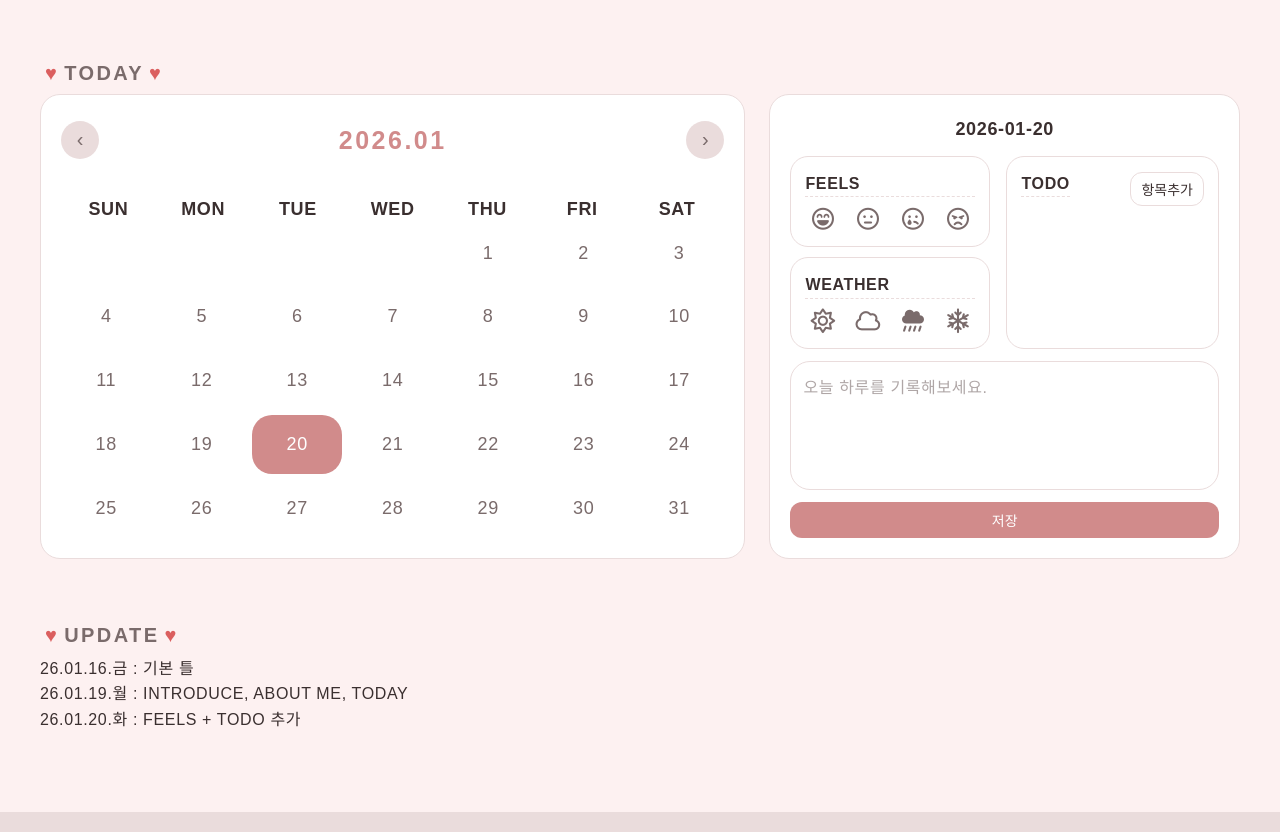
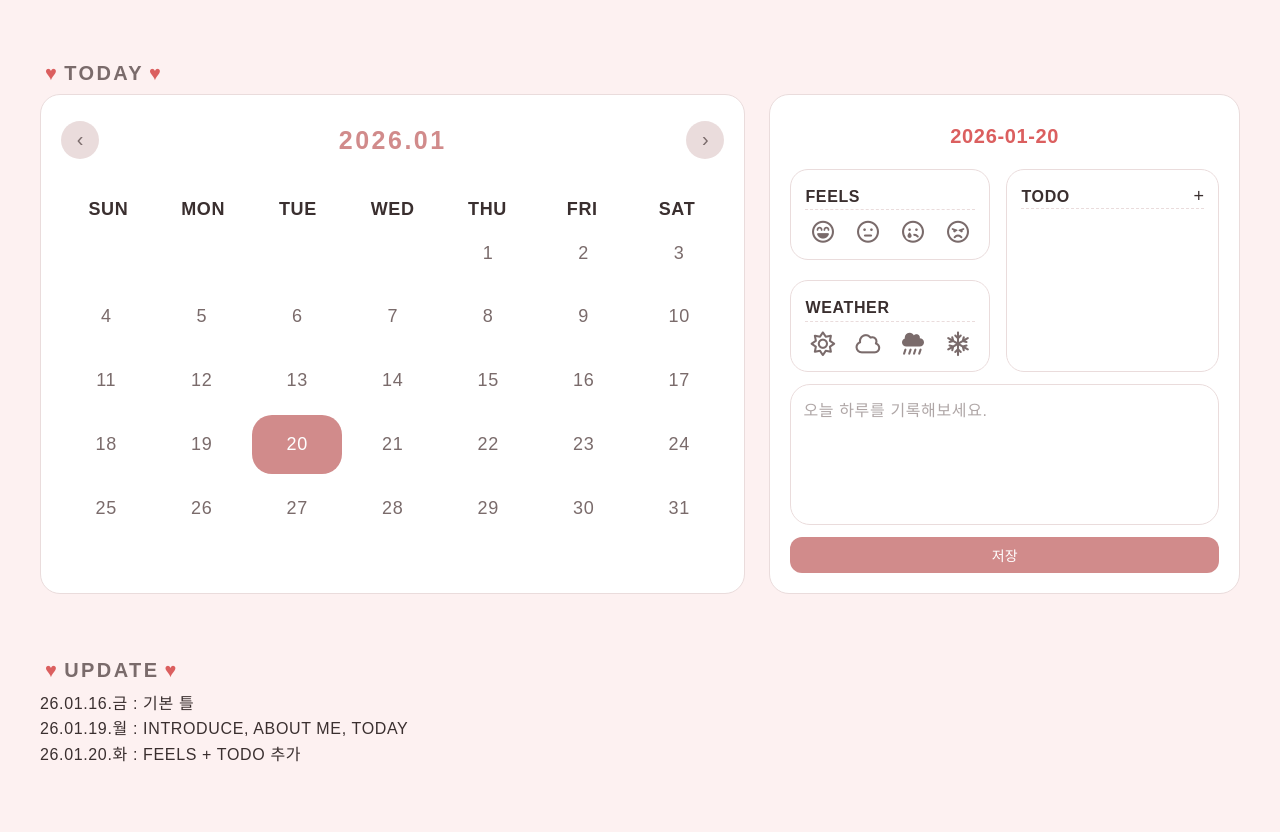
Before and after one commit to yjcha069kr/myway, a plain HTML site: page index.html in a window 1280 px wide. Shown: the part 940-1772 px from the top of the page. Drawn offline with Linux system fonts and the light colour scheme; a web font is replaced by a local one.

Commit message:
260120 개인-메인페이지

```diff
--- a/css/main.css
+++ b/css/main.css
@@ -8,14 +8,12 @@
   height: 100%;
   scroll-behavior: smooth;
 }
-
 @font-face {
   font-family: 'OngleipKonkon';
   src: url('https://cdn.jsdelivr.net/gh/projectnoonnu/2412-1@1.0/Ownglyph_corncorn-Rg.woff2') format('woff2');
   font-weight: normal;
   font-display: swap;
 }
-
 :root {
   --bg-main: #fdf1f1;
   --text-main: #3a2f2f;
@@ -32,37 +30,32 @@
   line-height: 1.6;
   letter-spacing: 0.04em;
 }
-
 .container {
   max-width: 1200px;
   width: 100%;
   margin: 0 auto;
   padding: 20px 0;
 }
-
 main {
   flex: 1;
 }
-
 .section {
   margin: 20px 0 60px;
 }
-
 .section-title {
   font-size: 20px;
   letter-spacing: 0.12em;
   color: var(--text-sub);
   margin-bottom: 5px;
 }
-
 .section span {
   color: #db5f5f;
   padding: 5px;
 }
-
 h1, h2, p {
   color: var(--text-main);
 }
+
 
 /* ==================== header ==================== */
 #header {
@@ -71,38 +64,34 @@
   top: 0;
   z-index: 1000;
 }
-
 .nav {
   display: flex;
   justify-content: space-between;
   align-items: center;
   height: 60px;
 }
-
 .nav-menu {
   display: flex;
   gap: 40px;
   list-style: none;
 }
-
 .nav a {
   text-decoration: none;
   color: var(--text);
 }
-
 .nav i {
   margin-right: 3px;
 }
 
+
+
 /* ==================== main ==================== */
-/* 메인비쥬얼 */
 .main-visual img {
   object-fit: cover;
   width: 100%;
   height: 300px;
 }
-
-/* intro section */
+/* ======== intro section ======== */
 .intro {
   display: flex;
   flex-direction: column;
@@ -110,12 +99,10 @@
   gap: 16px;
   border-bottom: 2px dashed var(--text-sub);
 }
-
 .intro-title {
   font-size: 40px;
   color: var(--text-main);
 }
-
 .intro-desc {
   max-width: 520px;
   font-size: 16px;
@@ -124,38 +111,32 @@
   margin-bottom: 20px;
 }
 
-/* about section */
+/* ======== about section ======== */
 .about .content {
   max-width: 640px;
   display: flex;
   flex-direction: column;
   gap: 20px;
 }
-
 .about .content p {
   color: var(--text-main);
 }
-
-/* cards section */
 .cards .card-grid {
   display: grid;
   grid-template-columns: repeat(3, 1fr);
   gap: 24px;
 }
-
 .cards .card {
   background: #fff;
   border-radius: 20px;
   padding: 28px;
   border: 1px solid var(--border-soft);
 }
-
 .cards .card h3 {
   font-size: 18px;
   margin-bottom: 12px;
   color: var(--text-main);
 }
-
 .cards .card p {
   color: var(--text-sub);
 }
@@ -166,7 +147,6 @@
   gap: 24px;
   align-items: stretch;
 }
-
 /* === calendar === */
 .calendar-header {
   display: flex;
@@ -174,14 +154,12 @@
   align-items: center;
   margin-bottom: 30px;
 }
-
 .calendar-header span {
   font-size: 25px;
   font-weight: bold;
   color: var(--accent);
   letter-spacing: 0.1em;
 }
-
 .calendar-header button {
   background: var(--border-soft);
   border: none;
@@ -193,12 +171,10 @@
   color: var(--text-sub);
   transition: all 0.2s;
 }
-
 .calendar-header button:hover {
   background: var(--accent);
   color: #fff;
 }
-
 .today .calendar-container {
   width: 60%;
   display: grid;
@@ -208,7 +184,6 @@
   border-radius: 20px;
   border: 1px solid var(--border-soft);
 }
-
 .today .weekdays {
   display: grid;
   grid-template-columns: repeat(7, 1fr);
@@ -217,13 +192,11 @@
   font-size: 18px;
   color: var(--text-main);
 }
-
 .today .dates {
   display: grid;
   grid-template-columns: repeat(7, 1fr);
   gap: 5px;
 }
-
 .today .date-cell {
   color: var(--text-sub);
   width: 100%;
@@ -235,19 +208,16 @@
   user-select: none;
   transition: all 0.2s;
 }
-
 .today .date-cell:hover {
   background: var(--accent);
   color: #fff;
 }
-
 .today .date-cell.memoed {
   color: var(--accent);
   text-decoration: underline;
   text-underline-offset: 8px;
   text-decoration-thickness: 2px;
 }
-
 .today .date-cell.selected,
 .today .date-cell.today,
 .date-cell.selected {
@@ -260,8 +230,11 @@
   display: flex;
   gap: 16px;
 }
-.card-box:nth-child(1) {
-  margin-bottom: 10px;
+.memo-header #selected-date {
+  font-size: 20px;
+  font-weight: bold;
+  text-align: center;
+  display: block;
 }
 .card-box {
   flex: 1;
@@ -270,7 +243,9 @@
   border-radius: 18px;
   padding: 14px;
 }
-
+.card-box:nth-child(1) {
+  margin-bottom: 20px;
+}
 .card-box h3 {
   font-size: 16px;
   font-weight: bold;
@@ -278,13 +253,11 @@
   border-bottom: 1px dashed var(--border-soft);
   margin-bottom: 10px;
 }
-
 /* FEELS / WEATHER */
 .mood-buttons {
   display: flex;
   gap: 10px;
 }
-
 .mood-btn {
   width: 35px;
   height: 25px;
@@ -294,52 +267,55 @@
   font-size: 22px;
   color: var(--text-sub);
 }
-
 .mood-btn.selected i {
   color: var(--accent);
 }
-
 /* TODO */
 .todo-header {
   display: flex;
   justify-content: space-between;
   align-items: center;
   margin-bottom: 12px;
+  border-bottom: 1px dashed var(--border-soft);
+  padding-bottom: 10px;
 }
-
+.todo-header h3 {
+  border-bottom: none;
+  margin-bottom: -11px;
+}
 #add-check {
-  border: 1px solid var(--border-soft);
-  border-radius: 12px;
-  padding: 6px 10px;
+  margin-bottom: -11px;
+  border: none;
   background: #fff;
   cursor: pointer;
   font-family: inherit;
-  font-size: 14px;
+  font-size: 18px;
   color: var(--text-main);
 }
-
 #add-check:hover {
-  background: var(--accent);
-  color: #fff;
+  color: var(--accent);
 }
-
 #checklist {
   list-style: none;
 }
-
 #checklist li {
   display: flex;
   align-items: center;
   gap: 8px;
   margin-bottom: 8px;
 }
-
 #checklist label {
   font-size: 16px;
   color: var(--text-sub);
 }
-
-/* textarea */
+.del-item {
+  border: none;
+  background: transparent;
+  cursor: pointer;
+  font-size: 20px;
+  color: var(--accent);
+  margin-left: auto;
+}
 .today .memo-container {
   width: 40%;
   background: #fff;
@@ -349,23 +325,14 @@
   display: flex;
   flex-direction: column;
   gap: 12px;
+  height: 500px;
+  overflow: hidden;
 }
-
-.today .memo-header {
-  text-align: center;
-  font-size: 14px;
-  color: var(--text-sub);
-}
-
-.memo-header #selected-date {
-  font-size: 18px;
-  font-weight: bold;
-  color: var(--text-main);
-}
-
 #memo-text {
-  width: 100%;
-  height: 100%;
+  flex: 1;
+  height: auto;
+  min-height: 0;
+  overflow-y: auto;
   resize: none;
   border-radius: 20px;
   padding: 12px;
@@ -375,17 +342,13 @@
   border: 1px solid var(--border-soft);
   font-family: inherit;
 }
-
-/* placeholder 연하게 */
 #memo-text::placeholder {
   color: rgba(122, 107, 107, 0.6);
 }
-
 #memo-text:focus {
   outline: none;
   border: 1px solid var(--accent);
 }
-
 #save-memo {
   padding: 8px 18px;
   border-radius: 12px;
@@ -397,18 +360,17 @@
   font-family: inherit;
 }
 
-/* footer */
+
+/* ==================== footer ==================== */
 #footer {
   padding: 40px 20px;
   background: var(--border-soft);
   text-align: center;
 }
-
 .footer-inner {
   max-width: 1024px;
   margin: 0 auto;
 }
-
 .footer-bottom {
   display: flex;
   justify-content: center;
@@ -416,17 +378,14 @@
   gap: 20px;
   flex-wrap: wrap;
 }
-
 .footer-copy {
   font-size: 16px;
   color: #5a4a4a;
 }
-
 .footer-links {
   display: flex;
   gap: 16px;
 }
-
 .footer-links a {
   color: var(--text-main);
   text-decoration: none;
@@ -455,10 +414,14 @@
   font-family: inherit;
   transition: transform 0.2s ease, background 0.2s ease;
 }
-
 #back-to-top:hover {
   transform: translateY(-6px);
 }
+
+
+
+
+
 
 /* ==================== 모바일 반응형 ==================== */
 @media (max-width: 768px) {
@@ -508,6 +471,8 @@
   .today .calendar-container,
   .today .memo-container {
     width: 100%;
+    height: auto;
+    min-height: 320px;
   }
 
   /* calendar */
--- a/index.html
+++ b/index.html
@@ -120,7 +120,7 @@
                         <div class="card-box">
                             <div class="todo-header">
                                 <h3>TODO</h3>
-                                <button id="add-check">항목추가</button>
+                                <button id="add-check">+</button>
                             </div>
                             <ul id="checklist"></ul>
                         </div>
--- a/js/calendar.js
+++ b/js/calendar.js
@@ -131,7 +131,7 @@
 function loadChecklist(dateString) {
   checklistEl.innerHTML = '';
 
-  const savedChecklist = JSON.parse(localStorage.getItem(`checklist-${dateString}`)) || [];
+  const savedChecklist = JSON.parse(localStorage.getItem(`checklist-${dateString}`) || '[]');
 
   savedChecklist.forEach((item, idx) => {
     const li = document.createElement('li');
```
